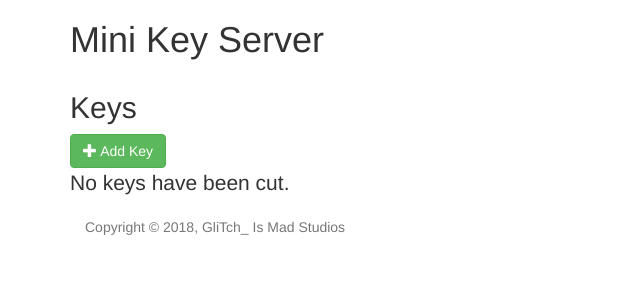
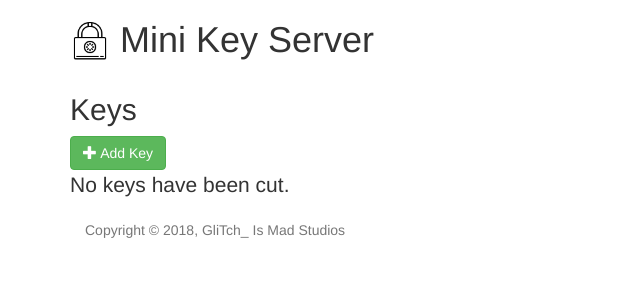
Before and after one commit to usrbinsam/jwt-key-server, a Python web app: template keyserv/templates/keys.html in a window 1280 px wide. Shown: the top 300 px of the page, without its empty margins (0-640 px from the left). Run offline with Jinja, Linux system fonts and the light colour scheme; the template is opened without the code that fills it, so the values that code supplies are empty; some libraries are stand-ins or nearby versions.

Commit message:
views: add icon to base layout

```diff
--- a/keyserv/templates/layout.html
+++ b/keyserv/templates/layout.html
@@ -35,7 +35,7 @@
 <!-- Copyright (c) 2018 Samuel Hoffman -->
 
 <div class="container">
-	<h1>Mini Key Server</h1>
+	<h1><img src="/static/icon.png" style="height: 40px;"> Mini Key Server</h1>
 	<div class="row">
 			<div class="col-md-12">
 				{{ utils.flashed_messages(messages) }}
```
Also changed, not shown: keyserv/static/icon.png (added).
